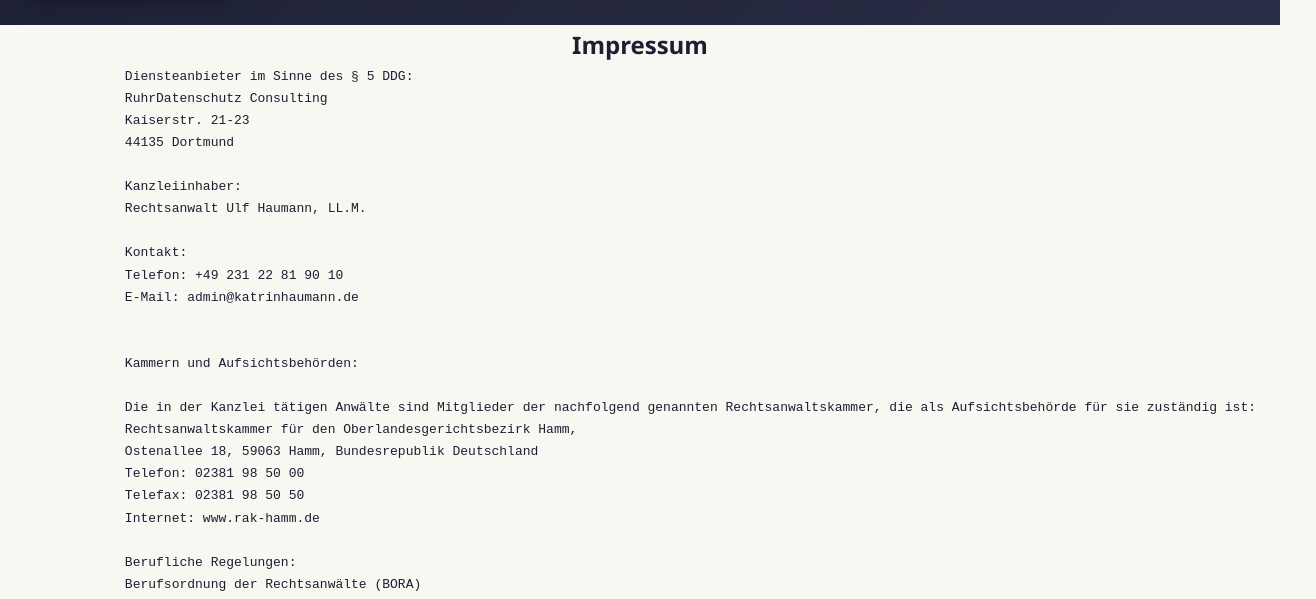
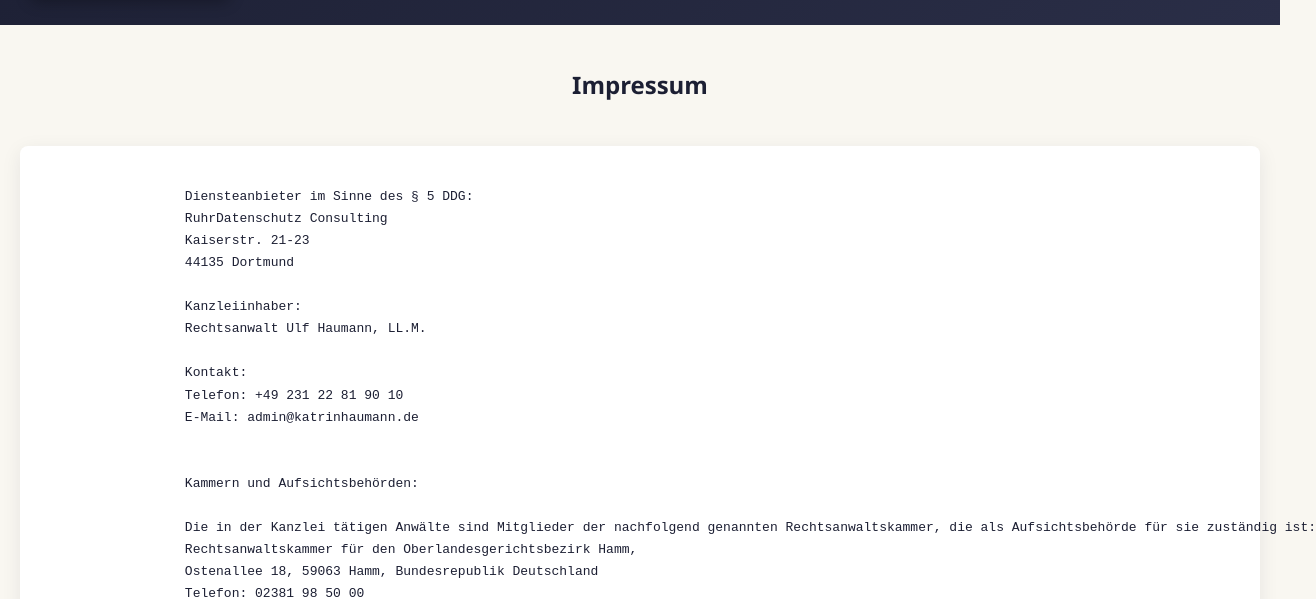
Before and after one commit to RuhrKanzlei/katrinhaumann.de, a plain HTML site: page Impressum.html in a window 1280 px wide. Shown: the part 223-822 px from the top of the page, 1316 px wide, since content can reach past the window. Drawn offline with Linux system fonts and the light colour scheme.

Commit message:
Putting <pre> into a container

```diff
--- a/Impressum.html
+++ b/Impressum.html
@@ -14,8 +14,9 @@
 			<div class="subtitle">Sozialpsychologin | Zertifizierter Business Coach für Führungskräfte</div>
 		</div>
 	</div>
+	<div class="container">
 	<h2><center>Impressum</center></h2>
-	<pre>
+	<div class="contact-section"><pre>
 		Diensteanbieter im Sinne des § 5 DDG:
 		RuhrDatenschutz Consulting
 		Kaiserstr. 21-23
@@ -54,10 +55,11 @@
 		Victoriaplatz 1
 		40477 Düsseldorf
 		Geltungsbereich: im gesamten EU-Gebiet und den Staaten des Abkommens über den Europäischen Wirtschaftsraum
-	</pre>
+	</pre></div>
 
 	<div class="footer">
 		<a href="./DSE.html">Datenschutzerklärung</a> | <a href="./Impressum.html">Impressum</a>
 	</div>
+	</div>
 </body>
 </html>
```
